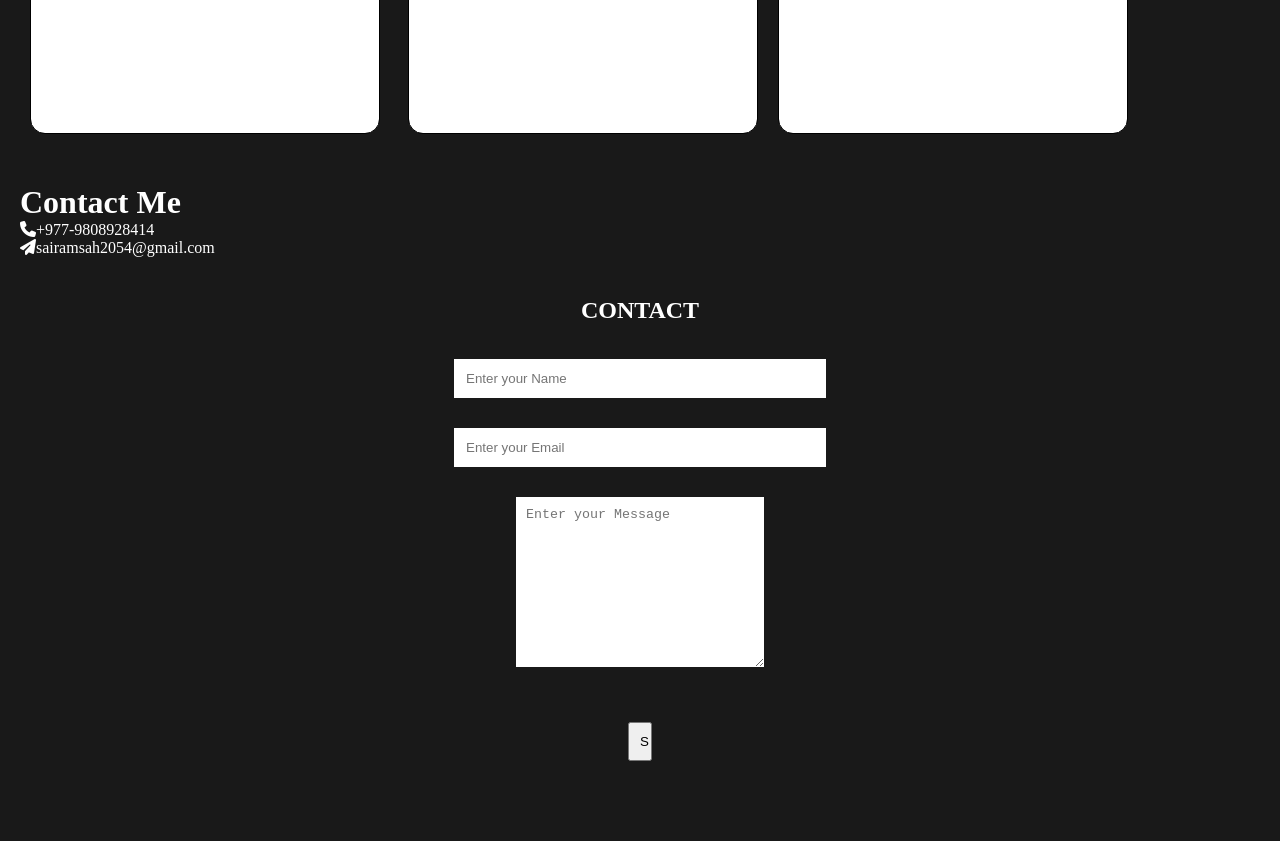
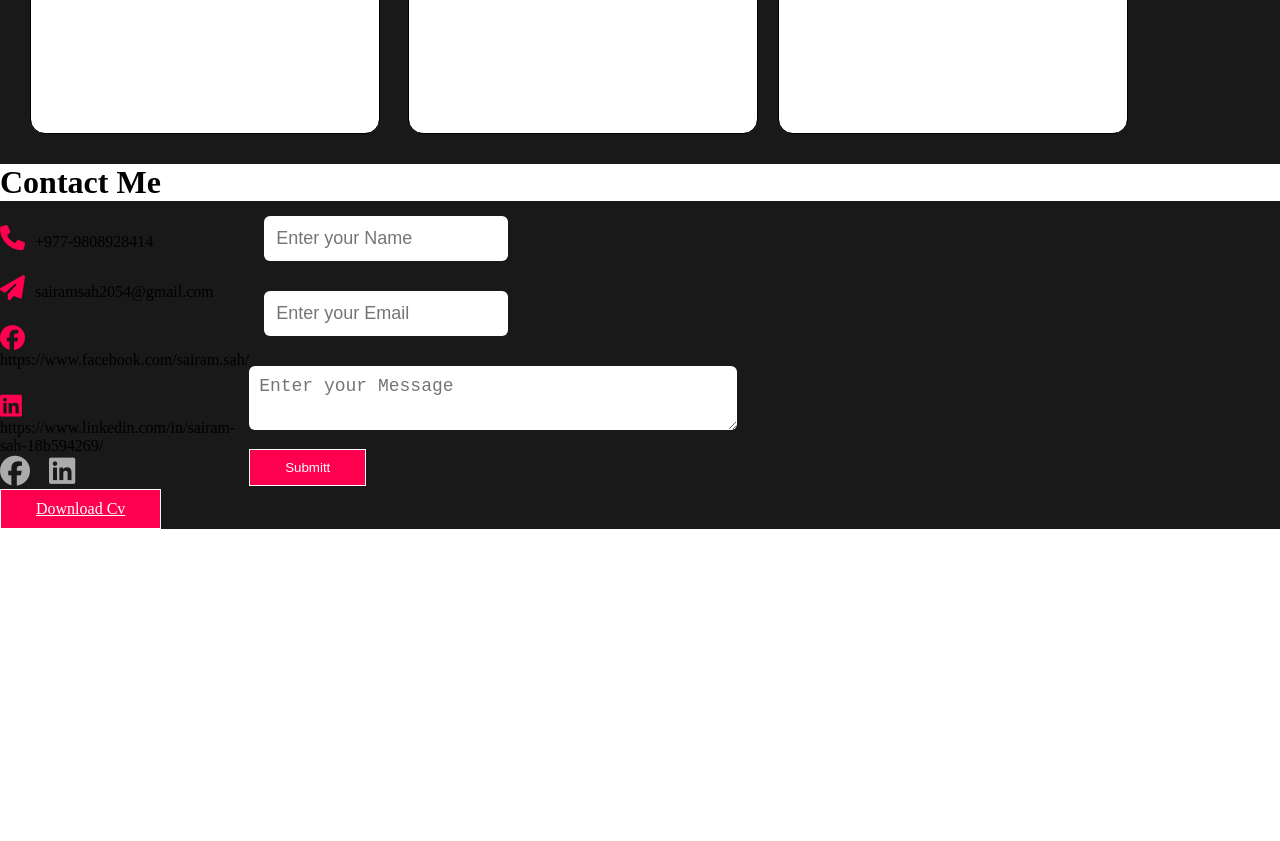
Before and after one commit to sairam-sah/Portfolio, a plain HTML site: page index.html in a window 1280 px wide. Shown: the part 2118-2959 px from the top of the page. After the commit the page ends 2647 px from the top, so only its background shows below. Drawn offline with Linux system fonts and the light colour scheme.

Commit message:
Portfolio

```diff
--- a/index.html
+++ b/index.html
@@ -3,7 +3,7 @@
 <head>
     <meta charset="UTF-8">
     <meta name="viewport" content="width=device-width,initial-scale=1.0">
-    <title>Document</title>
+    <title>Portfolio</title>
     <link rel="stylesheet" href="style.css">
     <script src="https://kit.fontawesome.com/cbc5942ea4.js" crossorigin="anonymous"></script>
 </head>
@@ -95,28 +95,33 @@
         </div>
 
     </section>
+    <h1 class="title">Contact Me</h1>
     <div id="contact">
         <div class="container">
             <div class="row">
-                <div class="contact">
-                    <h1 class="sub-title">Contact Me</h1>
+                <div class="contact-left">
                     <p><i class="fa-sharp fa-solid fa-phone"></i>+977-9808928414</p>
                     <p><i class="fa-solid fa-paper-plane"></i>sairamsah2054@gmail.com</p>
+                    <p><i class="fa-brands fa-facebook"></i>https://www.facebook.com/sairam.sah/</p>
+                    <p><i class="fa-brands fa-linkedin"></i>https://www.linkedin.com/in/sairam-sah-18b594269/</p>
+                    <div class="social-icons">
+                        <a href="https://facebook.com/"><i class="fa-brands fa-facebook"></i></a>
+                        <a href=""><i class="fa-brands fa-linkedin"></i></a>
+                    </div>
+
+                </div>
+                <div class="contact-right">
+                    <form>
+                        <input type="text" name="name" class="input" placeholder="Enter your Name">
+                        <input type="email" name="email" class="input" placeholder="Enter your Email">
+                        <textarea name="msg" id="msg" cols="30" rows="10" placeholder="Enter your Message" style="width: 488px;height: 64px;"></textarea>
+                        <button type="submit" class="btn btn2">Submitt</button>
+                    </form>
                 </div>
             </div>
+             <a href="myCV.pdf" download class="btn btn2">Download Cv</a>
         </div>
-
     </div>
-    <section id="contact">
-        <h1 class="headings">CONTACT</h1>
-        <form action="" class="form">
-            <input type="text" name="name" class="input" placeholder="Enter your Name">
-            <input type="email" name="email" class="input" placeholder="Enter your Email">
-            <textarea name="msg" id="msg" cols="30" rows="10" placeholder="Enter your Message"></textarea>
-            <input type="submit" value="SEND" id="send">
-        </form>
-
-    </section>
     <script>
 
         var tablinks = document.getElementsByClassName("tab-links");
--- a/style.css
+++ b/style.css
@@ -223,42 +223,73 @@
 }
 
 /*Contact Section*/
-#contact{
-    display: flex;
-    flex-direction: column;
-    box-sizing: border-box ;
-    background-color: rgba(0, 0,0, 0.9);
-    color: white;
-    padding: 20px;
-
+.contact-left{
+   flex-basis: 5%;
 }
-.form{
-    display: flex;
-    flex-direction: column;
-    box-sizing: border-box;
-    align-items: center;
-    margin: 20px 0px;
+.contact-right{
+    flex-basis: 30%;
+ }
+.contact-left p{
+    margin-top: 10%;
+}
+.contact-left p i{
+    color: #ff004f;
+    margin-right: 10px ;
+    font-size: 25px;
+}
+.social-icons a{
+    text-decoration: none;
+    font-size: 30px;
+    margin-right: 15px;
+    color: #ababab;
+    display: inline-block;
+    transition: transform 0.5s;
+}
+.social-icons a:hover{
+    color: #ff004f;
+    transform: translate(-5px);
+}
+.btn.btn2{
+    display: inline-block;
+    background: #ff004f;
+}
+.contact-right form{
+    width: 100%;
+}
+form input, form textarea{
+    width: 100%;
+    border: 0;
+    outline: none;
+    background:#fff;
+    padding: 15px;
+    margin: 15px 0;
+    color: #fff;
+    font-size: 18px;
+    border-radius: 6px ;
 }
 .input{
     padding: 12px;
     margin: 15px;
-    width: 30%;
-    border: none;
+    width: 50%;
+    border:10px;
     outline: none;
 }
 #msg{
     width: 20%;
     padding: 10px;
-    margin: 15px;
-    border: none;
+    margin: px;
+    border: 10px;
     outline: none;
 }
 #send{
     padding: 10px;
-    width: 10px;
+    width: 20px;
     margin: 40px;
 }
 #send:hover{
     cursor: pointer;
     box-shadow: 0 0 10px;
 }
+#contact{
+    background-color: rgba(0, 0,0, 0.9);
+}
```
Also changed, not shown: 1 other file.
